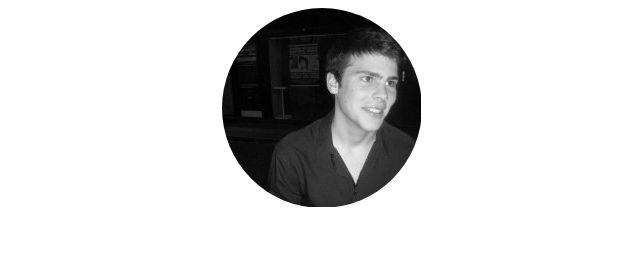
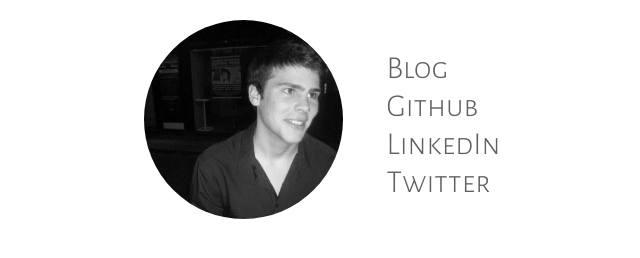
Before and after one commit to LysanderGG/lysandergg.github.io, a plain HTML site: page index.html in a window 1280 px wide. Shown: the whole page, without its empty margins (318-958 px from the left). Drawn offline with Linux system fonts and the light colour scheme.

Commit message:
Add links

```diff
--- a/index.html
+++ b/index.html
@@ -3,10 +3,21 @@
     <head>
         <title>Guillaume George</title>
         <link rel="stylesheet" type="text/css" href="main.css">
+        <link href='http://fonts.googleapis.com/css?family=Alegreya+Sans+SC:300' rel='stylesheet' type='text/css'>
     </head>
     <body>
         <center>
-            <a href="https://www.linkedin.com/in/guillaumegeorge"><div class="mypicture" alt="me"></div></a>
+            <div class="main">
+                <div class="my_picture" alt="me"></div>
+                <div class="links_block">
+                    <ul>
+                        <li><a href="https://lysandergg.wordpress.com/">Blog</a></li>
+                        <li><a href="https://github.com/LysanderGG">Github</a></li>
+                        <li><a href="https://www.linkedin.com/in/guillaumegeorge">LinkedIn</a></li>
+                        <li><a href="https://twitter.com/lysandergg">Twitter</a></li>
+                    </ul>
+                </div>
+            </div>
         </center>
     </body>
 </html>
--- a/main.css
+++ b/main.css
@@ -1,9 +1,36 @@
+.main {
+    margin-top: 20px;
+}
 
-.mypicture {
-    width: 200px;
-    height: 200px;
+.my_picture {
+    width: 199px;
+    height: 199px;
 	border-radius: 100px;
 	-webkit-border-radius: 100px;
 	-moz-border-radius: 100px;
 	background: url(res/img/me.jpg) no-repeat;
 }
+
+.links_block  ul li {
+    list-style-type: none;
+    font-family: 'Alegreya Sans SC', sans-serif;
+    font-size: 2em;
+    text-align: left;
+
+    position: relative;
+    top: 50%;
+    -webkit-transform: translateY(-70%);
+    -ms-transform: translateY(-70%);
+    transform: translateY(-70%);
+}
+.links_block  a {
+    text-decoration: none;
+    color: #606060;
+}
+.links_block  a:hover {
+    color: #C0C0C0;
+}
+
+.my_picture, .links_block {
+    display: inline-block;
+}
```
